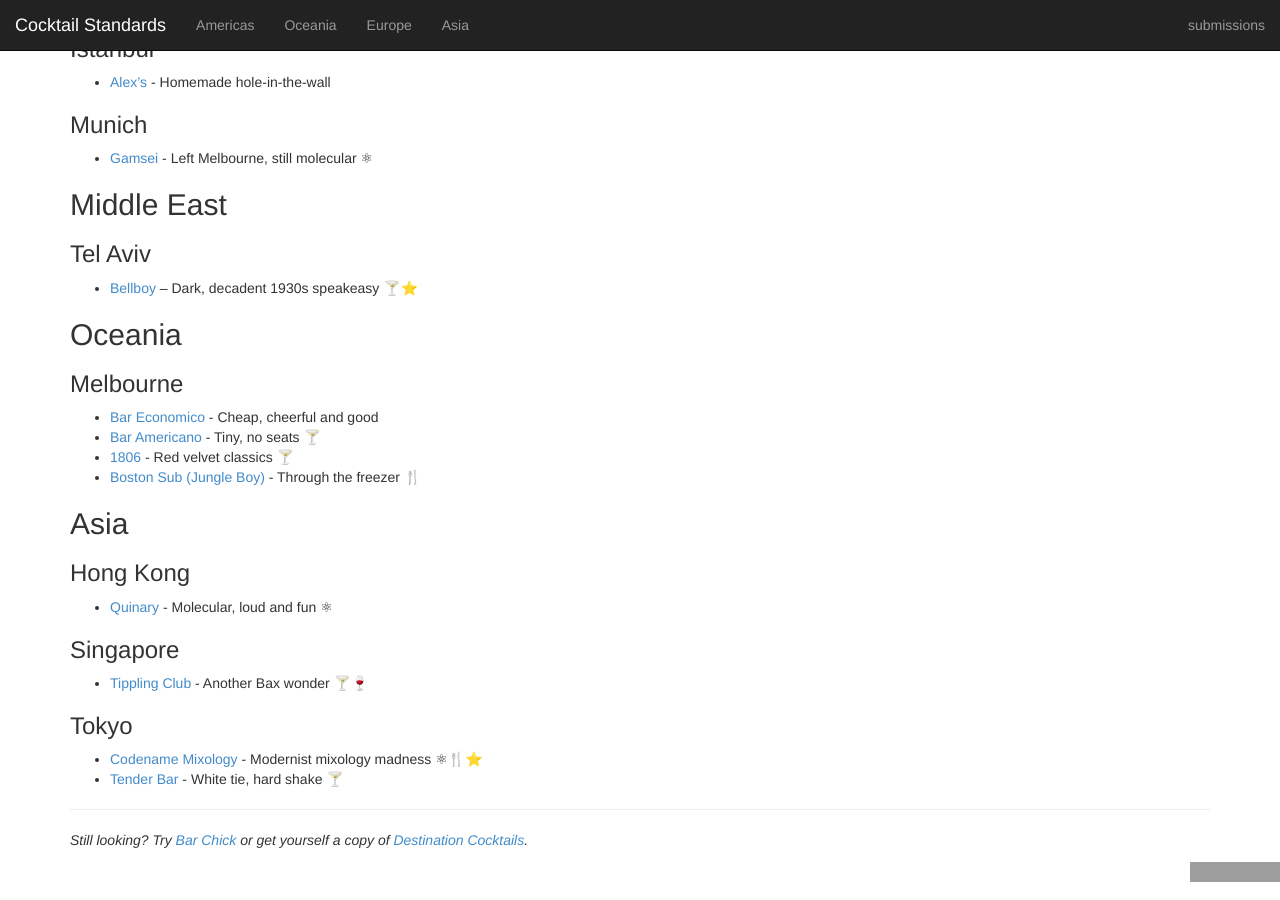
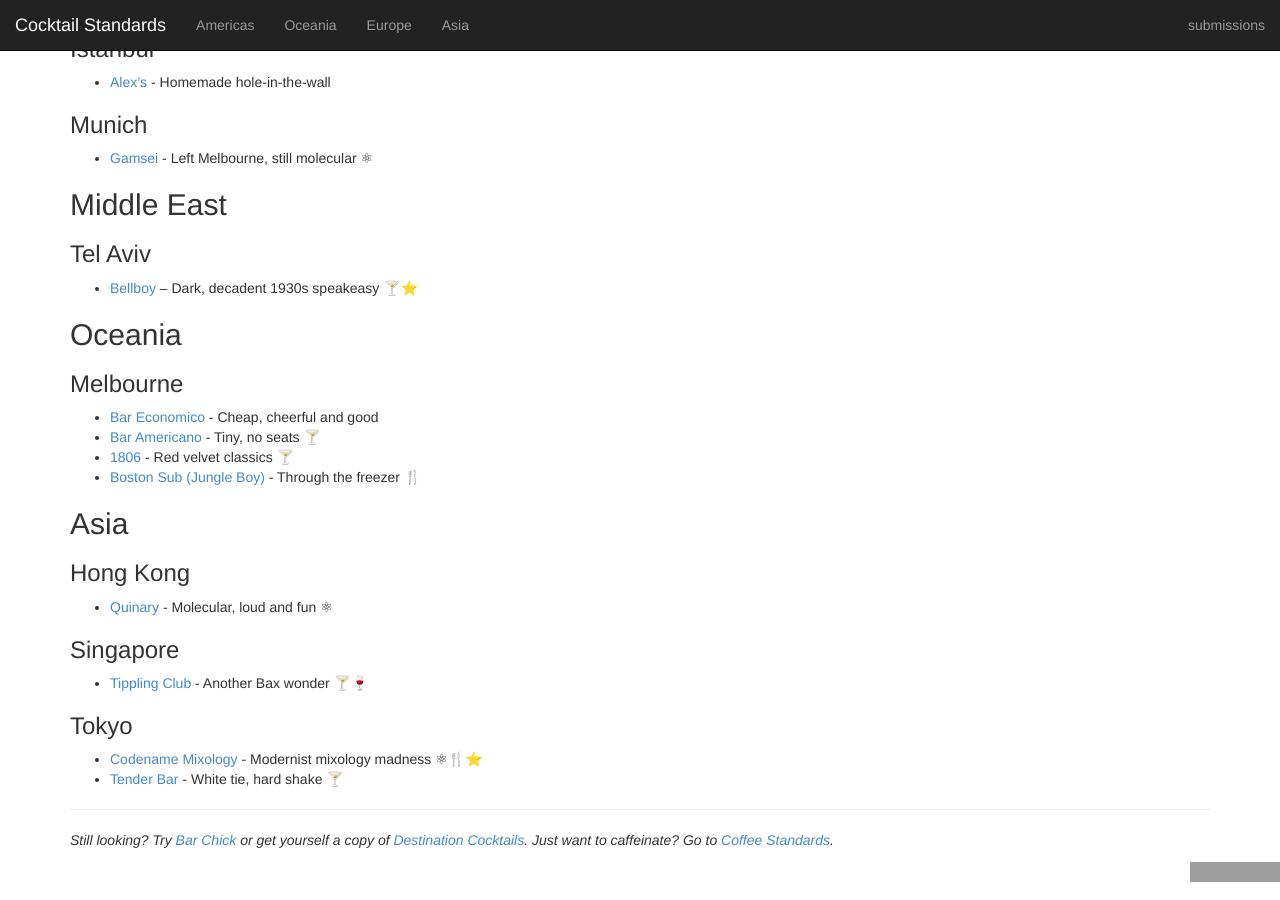
Before and after one commit to CocktailStandards/CocktailStandards.github.io, a Jekyll site: the page built from index.md, in a window 1280 px wide and 900 px high, scrolled down 802 px. Built offline with Jekyll 4.4.1, drawn with Linux system fonts in a browser that asks for light colours; grey boxes are pictures that could not be loaded.

Commit message:
Update index.md

```diff
--- a/index.md
+++ b/index.md
@@ -88,4 +88,4 @@ show_nav: true
 
 ---
 
-*Still looking? Try [Bar Chick](http://www.barchick.com) or get yourself a copy of [Destination Cocktails](http://www.amazon.com/Destination-Cocktails-Travelers-Superior-Libations/dp/1595800727).*
+*Still looking? Try [Bar Chick](http://www.barchick.com) or get yourself a copy of [Destination Cocktails](http://www.amazon.com/Destination-Cocktails-Travelers-Superior-Libations/dp/1595800727). Just want to caffeinate? Go to [Coffee Standards](http://coffeestandards.github.io).*
```
